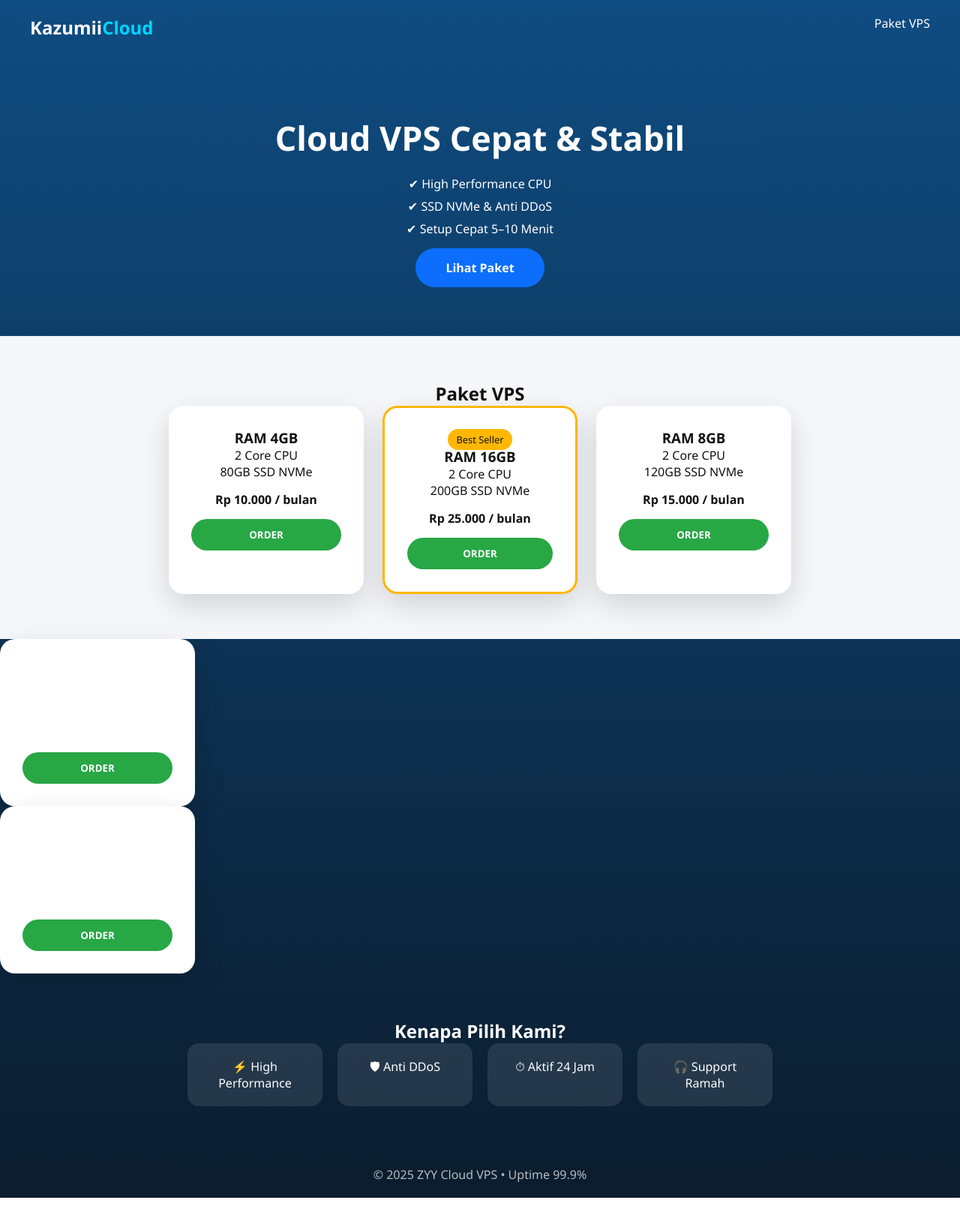
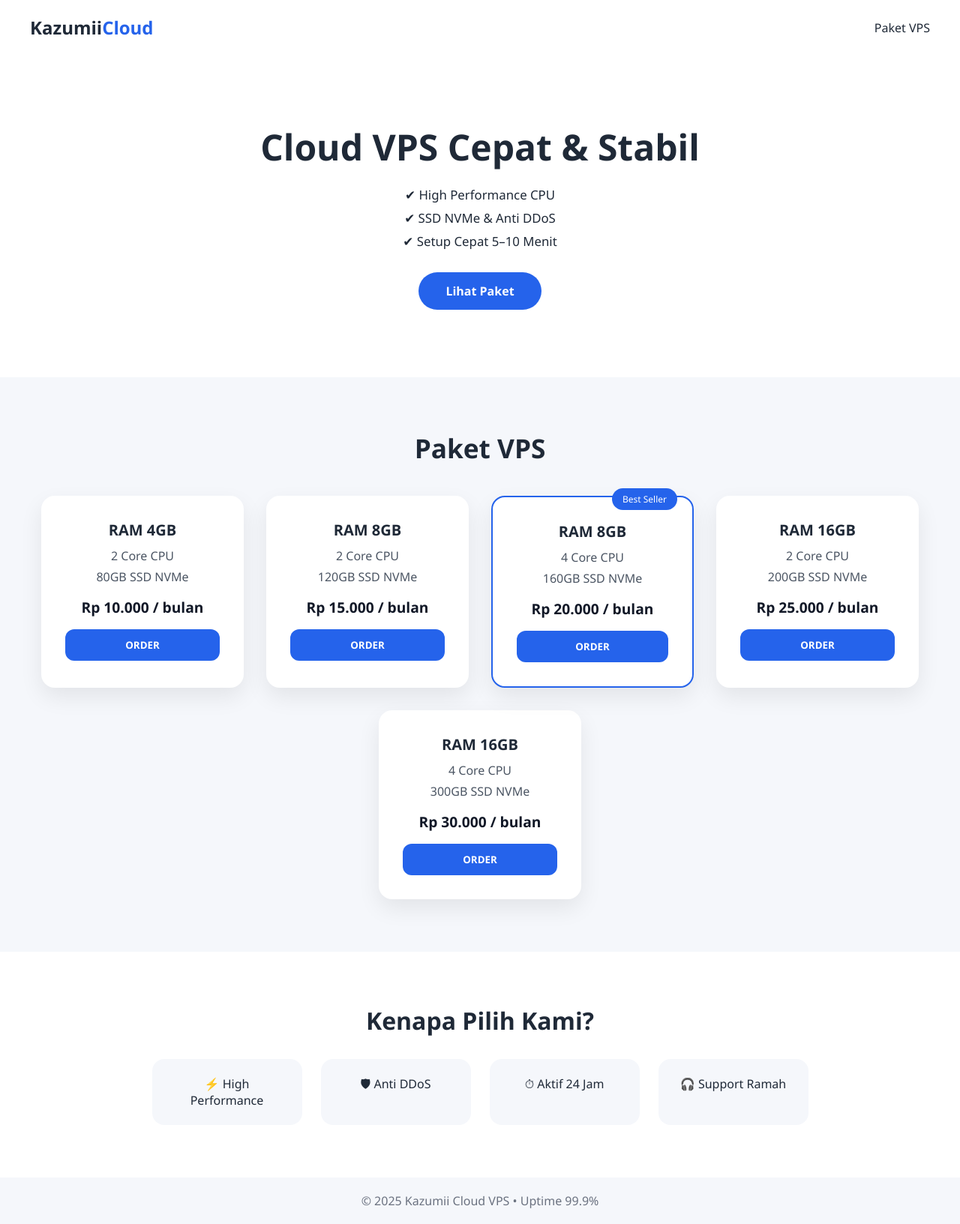
Before and after one commit to Zaxyydev/Virtual-privat-server, a plain HTML site: page index.html in a window 1280 px wide. Shown: the whole page at 75% size. Before the commit the page ends 1597 px from the top, so only its background shows below. Drawn offline with Linux system fonts and the light colour scheme.

Commit message:
Add files via upload

```diff
--- a/index.html
+++ b/index.html
@@ -27,50 +27,53 @@
   <h2>Paket VPS</h2>
 
   <div class="cards">
+
+    <!-- R4 C2 -->
     <div class="card">
       <h3>RAM 4GB</h3>
       <p>2 Core CPU</p>
       <p>80GB SSD NVMe</p>
       <h4>Rp 10.000 / bulan</h4>
-      <button onclick="buka('RAM 4GB')">ORDER</button>
+      <button onclick="buka('R4 C2')">ORDER</button>
     </div>
 
-    <div class="card best">
-      <span class="badge">Best Seller</span>
-      <h3>RAM 16GB</h3>
-      <p>2 Core CPU</p>
-      <p>200GB SSD NVMe</p>
-      <h4>Rp 25.000 / bulan</h4>
-      <button onclick="buka('RAM 16GB')">ORDER</button>
-    </div>
-
+    <!-- R8 C2 -->
     <div class="card">
       <h3>RAM 8GB</h3>
       <p>2 Core CPU</p>
       <p>120GB SSD NVMe</p>
       <h4>Rp 15.000 / bulan</h4>
-      <button onclick="buka('RAM 8v1GB')">ORDER</button>
+      <button onclick="buka('R8 C2')">ORDER</button>
     </div>
-  </div>
-</section>
 
-<div class="card">
+    <!-- R8 C4 -->
+    <div class="card best">
+      <span class="badge">Best Seller</span>
       <h3>RAM 8GB</h3>
       <p>4 Core CPU</p>
       <p>160GB SSD NVMe</p>
       <h4>Rp 20.000 / bulan</h4>
-      <button onclick="buka('RAM 8v2GB')">ORDER</button>
+      <button onclick="buka('R8 C4')">ORDER</button>
     </div>
-  </div>
-</section>
 
-<div class="card">
+    <!-- R16 C2 -->
+    <div class="card">
+      <h3>RAM 16GB</h3>
+      <p>2 Core CPU</p>
+      <p>200GB SSD NVMe</p>
+      <h4>Rp 25.000 / bulan</h4>
+      <button onclick="buka('R16 C2')">ORDER</button>
+    </div>
+
+    <!-- R16 C4 -->
+    <div class="card">
       <h3>RAM 16GB</h3>
       <p>4 Core CPU</p>
-      <p>240-300GB SSD NVMe</p>
+      <p>300GB SSD NVMe</p>
       <h4>Rp 30.000 / bulan</h4>
-      <button onclick="buka('RAM 16v2GB')">ORDER</button>
+      <button onclick="buka('R16 C4')">ORDER</button>
     </div>
+
   </div>
 </section>
 
@@ -85,7 +88,7 @@
 </section>
 
 <footer>
-  © 2025 ZYY Cloud VPS • Uptime 99.9%
+  © 2025 Kazumii Cloud VPS • Uptime 99.9%
 </footer>
 
 <!-- MODAL -->
--- a/script.js
+++ b/script.js
@@ -1,7 +1,7 @@
-let paket = "";
+let paketDipilih = "";
 
-function buka(p) {
-  paket = p;
+function buka(paket) {
+  paketDipilih = paket;
   document.getElementById("modal").style.display = "flex";
 }
 
@@ -9,30 +9,51 @@
   document.getElementById("modal").style.display = "none";
 }
 
-function kirimWA() {
-  const os = osVal = document.getElementById("os").value;
-  const region = document.getElementById("region").value;
-  const sub = document.getElementById("subdomain").value;
+function kirimTG() {
+  const reqUser = document.getElementById("req").value || "-";
+  const os = document.getElementById("os").value || "-";
+  const region = document.getElementById("region").value || "-";
+  const sub = document.getElementById("subdomain").value || "-";
+  const protect = document.getElementById("protect").value;
 
-  if (!os || !region || !sub) {
-    alert("OS, REGION, dan SUBDOMAIN wajib diisi!");
-    return;
-  }
+  let detail = "";
 
-  const username = "Kazumiiv1"; // GANTI
+  if (paketDipilih === "R4 C2")
+    detail = "RAM: 4GB\nCPU: 2 Core\nStorage: 80GB SSD NVMe";
+  if (paketDipilih === "R8 C2")
+    detail = "RAM: 8GB\nCPU: 2 Core\nStorage: 120GB SSD NVMe";
+  if (paketDipilih === "R8 C4")
+    detail = "RAM: 8GB\nCPU: 4 Core\nStorage: 160GB SSD NVMe";
+  if (paketDipilih === "R16 C2")
+    detail = "RAM: 16GB\nCPU: 2 Core\nStorage: 200GB SSD NVMe";
+  if (paketDipilih === "R16 C4")
+    detail = "RAM: 16GB\nCPU: 4 Core\nStorage: 300GB SSD NVMe";
 
-  const text = `
-ORDER VPS
-=========
-PAKET : ${paket}
-FREE REQ : ${req.value || "-"}
-OS : ${os}
-REGION : ${region}
-SUBDOMAIN : ${sub}
-PROTECT : ${protect.value}
-`;
+  const freeReqSeller = `- Tuning performa
+- Security basic
+- Optimasi jaringan`;
 
+  const pesan = `📦 FORMAT ORDER VPS – Kazumii Cloud
+
+📝 FREE REQ (User)
+${reqUser}
+
+⭐ FREE REQ TERBAIK (Seller)
+${freeReqSeller}
+
+🖥 Paket : ${paketDipilih}
+${detail}
+
+🧩 OS : ${os}
+🌍 Region : ${region}
+🌐 Subdomain : ${sub}
+🛡 Protect : ${protect}
+
+Silakan Langsung Mintak Payment Admin Agar Pesanan Bisa Di Proses 🙏`;
+
+  const usernameTG = "Kazumiiv1"; // TANPA @
   window.open(
-    `https://t.me/${username}?text=${encodeURIComponent(text)}`
+    `https://t.me/${usernameTG}?text=${encodeURIComponent(pesan)}`,
+    "_blank"
   );
 }
--- a/style.css
+++ b/style.css
@@ -5,32 +5,39 @@
   font-family: "Segoe UI", sans-serif;
 }
 
+/* ===== GLOBAL ===== */
 body {
-  background: linear-gradient(180deg, #0f4c81, #0b1c2d);
-  color: white;
+  background: #f5f7fb;
+  color: #1f2937;
 }
 
+/* ===== NAVBAR ===== */
 .navbar {
   display: flex;
   justify-content: space-between;
+  align-items: center;
   padding: 20px 40px;
+  background: white;
+  box-shadow: 0 2px 10px rgba(0,0,0,0.05);
 }
 
 .logo {
   font-size: 1.5rem;
-  font-weight: bold;
+  font-weight: 700;
 }
 .logo span {
-  color: #00d4ff;
+  color: #2563eb;
 }
 
+/* ===== HERO ===== */
 .hero {
+  background: white;
   text-align: center;
-  padding: 80px 20px;
+  padding: 90px 20px;
 }
 
 .hero h1 {
-  font-size: 2.8rem;
+  font-size: 3rem;
   margin-bottom: 20px;
 }
 
@@ -41,90 +48,132 @@
 
 .features li {
   margin: 8px 0;
+  font-size: 1.05rem;
 }
 
 .btn {
-  background: #0d6efd;
-  padding: 15px 40px;
+  background: #2563eb;
+  padding: 14px 36px;
   border-radius: 30px;
   color: white;
   text-decoration: none;
-  font-weight: bold;
+  font-weight: 600;
+  display: inline-block;
 }
 
+/* ===== PRICING ===== */
 .pricing {
-  background: #f5f7fb;
-  color: #111;
-  padding: 60px 20px;
+  padding: 70px 20px;
   text-align: center;
 }
 
+.pricing h2 {
+  font-size: 2.2rem;
+  margin-bottom: 40px;
+}
+
 .cards {
+  display: flex;
+  gap: 30px;
+  justify-content: center;
+  flex-wrap: wrap;
+}
+
+/* ===== CARD ===== */
+.card {
+  background: white;
+  padding: 32px;
+  border-radius: 18px;
+  width: 270px;
+  box-shadow: 0 12px 30px rgba(0,0,0,0.08);
+  transition: transform 0.2s ease, box-shadow 0.2s ease;
+}
+
+.card:hover {
+  transform: translateY(-8px);
+  box-shadow: 0 20px 40px rgba(0,0,0,0.12);
+}
+
+.card h3 {
+  font-size: 1.25rem;
+  margin-bottom: 10px;
+}
+
+.card p {
+  margin: 6px 0;
+  color: #4b5563;
+}
+
+.card h4 {
+  margin: 16px 0;
+  font-size: 1.2rem;
+  color: #111827;
+}
+
+.card button {
+  background: #2563eb;
+  border: none;
+  padding: 12px;
+  width: 100%;
+  color: white;
+  font-weight: 600;
+  border-radius: 12px;
+  cursor: pointer;
+}
+
+/* ===== BEST SELLER ===== */
+.best {
+  border: 2px solid #2563eb;
+  position: relative;
+}
+
+.badge {
+  position: absolute;
+  top: -12px;
+  right: 20px;
+  background: #2563eb;
+  color: white;
+  padding: 6px 14px;
+  border-radius: 20px;
+  font-size: 0.75rem;
+}
+
+/* ===== WHY ===== */
+.why {
+  padding: 70px 20px;
+  text-align: center;
+  background: white;
+}
+
+.why h2 {
+  font-size: 2rem;
+  margin-bottom: 30px;
+}
+
+.why-box {
   display: flex;
   gap: 25px;
   justify-content: center;
   flex-wrap: wrap;
 }
 
-.card {
-  background: white;
-  padding: 30px;
-  border-radius: 20px;
-  width: 260px;
-  box-shadow: 0 15px 40px rgba(0,0,0,0.15);
+.why-box div {
+  background: #f5f7fb;
+  padding: 22px;
+  border-radius: 16px;
+  width: 200px;
+  font-weight: 500;
 }
 
-.card h4 {
-  margin: 15px 0;
-}
-
-.card button {
-  background: #28a745;
-  border: none;
-  padding: 12px;
-  width: 100%;
-  color: white;
-  font-weight: bold;
-  border-radius: 25px;
-}
-
-.best {
-  border: 3px solid #ffb703;
-}
-
-.badge {
-  background: #ffb703;
-  padding: 5px 12px;
-  border-radius: 20px;
-  font-size: 0.8rem;
-}
-
-.why {
-  padding: 60px 20px;
-  text-align: center;
-}
-
-.why-box {
-  display: flex;
-  gap: 20px;
-  justify-content: center;
-  flex-wrap: wrap;
-}
-
-.why-box div {
-  background: rgba(255,255,255,0.1);
-  padding: 20px;
-  border-radius: 15px;
-  width: 180px;
-}
-
+/* ===== FOOTER ===== */
 footer {
   text-align: center;
   padding: 20px;
-  opacity: 0.7;
+  color: #6b7280;
+  background: #f5f7fb;
 }
 
-/* MODAL */
+/* ===== MODAL ===== */
 .modal {
   position: fixed;
   inset: 0;
@@ -136,11 +185,11 @@
 
 .modal-box {
   background: white;
-  color: black;
-  padding: 25px;
-  border-radius: 20px;
+  color: #111;
+  padding: 28px;
+  border-radius: 18px;
   width: 90%;
-  max-width: 400px;
+  max-width: 420px;
 }
 
 .modal-box input,
@@ -148,20 +197,26 @@
   width: 100%;
   padding: 12px;
   margin: 8px 0;
+  border-radius: 10px;
+  border: 1px solid #d1d5db;
 }
 
 .action {
   display: flex;
   gap: 10px;
+  margin-top: 10px;
 }
 
 .action button {
   flex: 1;
   padding: 12px;
   border: none;
-  border-radius: 20px;
+  border-radius: 12px;
+  font-weight: 600;
+  cursor: pointer;
 }
 
 .cancel {
-  background: #aaa;
+  background: #9ca3af;
+  color: white;
 }
```
